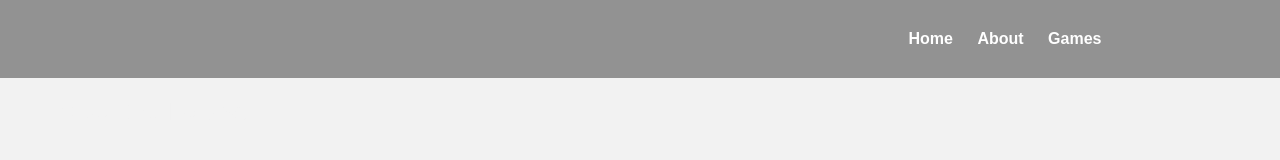
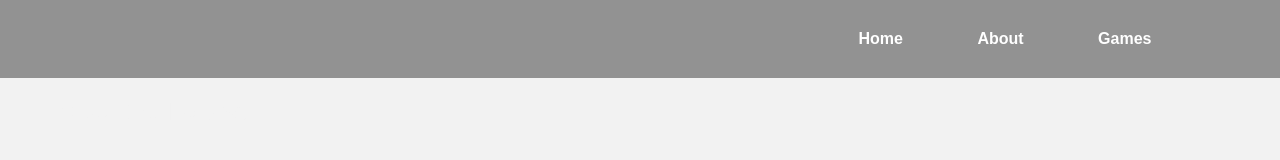
Before and after one commit to Shreya1720/DAB-Project-1-, a plain HTML site: page templates/about.html in a window 1280 px wide. Drawn offline with Linux system fonts and the light colour scheme.

Commit message:
Update about.html

```diff
--- a/templates/about.html
+++ b/templates/about.html
@@ -13,8 +13,8 @@
     <nav>
         <ul>
             <li><a href="/">Home</a></li>
-            <li><a href="/about">About</a></li>
-            <li><a href="/games">Games</a></li>
+            <li><a href="/about" style="padding-left :50px">About</a></li>
+            <li><a href="/games" style="padding-left :50px">Games</a></li>
         </ul>
     </nav>
     <h2 style = "font-family: Arial, sans-serif;  color: #f2f2f2; margin-left: 50px;">About the Dataset</h2>
```
